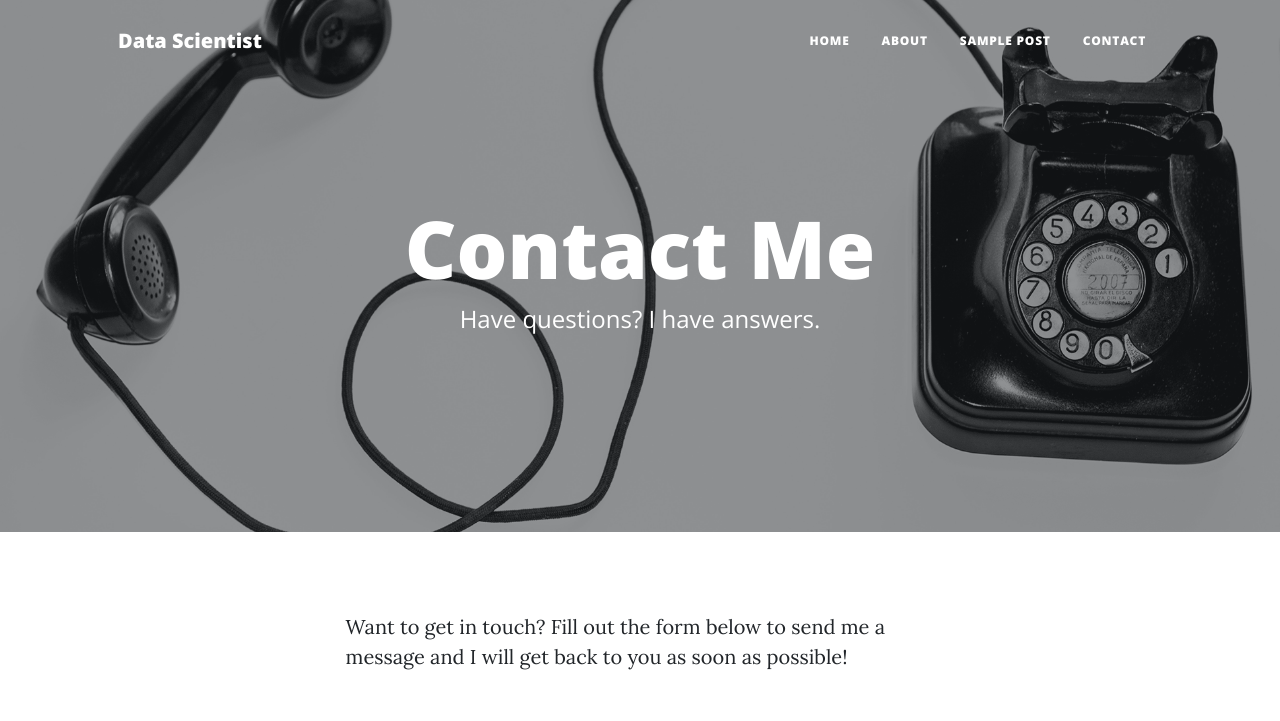
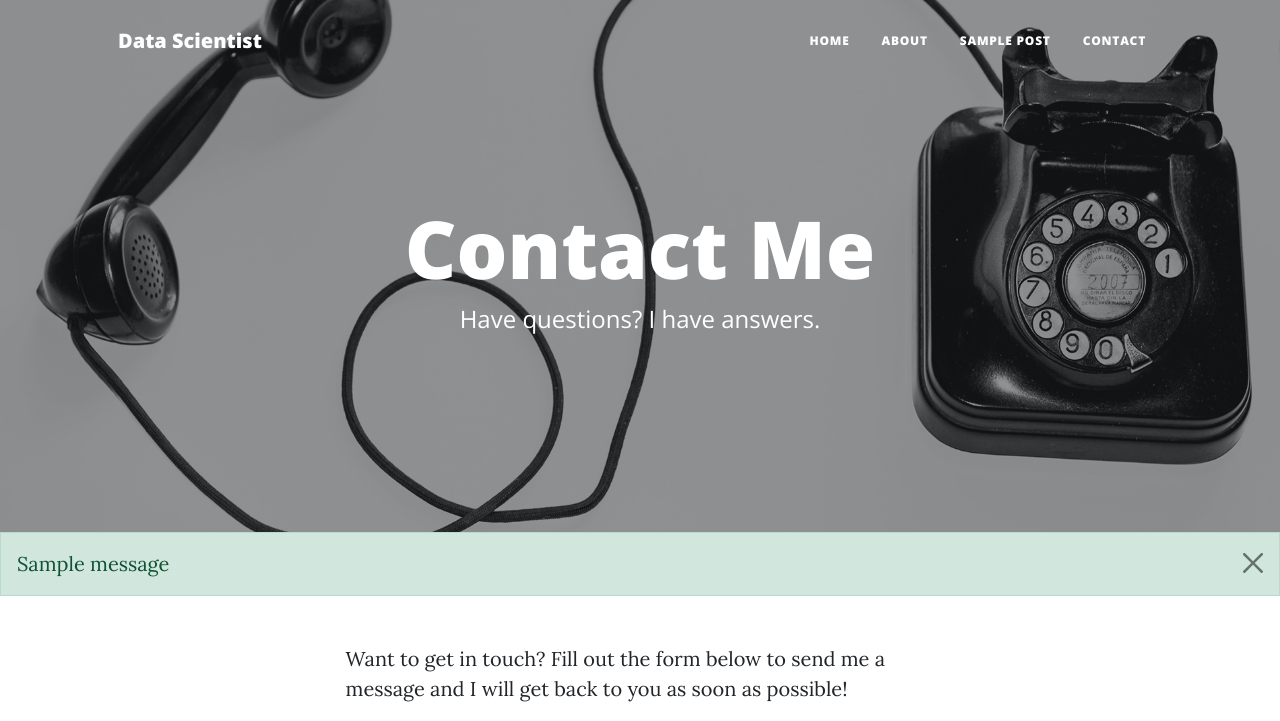
Before and after one commit to SukeshSKDEV/DataScienceFlaskBlog, a Flask app: page /contact in a window 1280 px wide. Shown: the top 721 px of the page. Run offline with Flask 2, Linux system fonts and the light colour scheme; one stand-in notice (Sample message) is shown; some libraries are stand-ins or nearby versions.

Commit message:
Message flashing for  successful submitting of contact details

```diff
--- a/main.py
+++ b/main.py
@@ -1,4 +1,4 @@
-from flask import Flask, render_template, request, session, redirect
+from flask import Flask, render_template, request, session, redirect, flash
 from werkzeug.utils import secure_filename
 import json
 from flask_sqlalchemy import SQLAlchemy
@@ -104,6 +104,7 @@ def contact():
                           sender=email,
                           recipients=[params['gmail-user']],
                           body=message+"\n"+phone)
+        flash('Thanks for submitting your details. We will get back to you soon.','success')
     return render_template('contact.html',params=params)
 
 @app.route('/post/<string:post_slug>',methods=['GET'])
--- a/templates/contact.html
+++ b/templates/contact.html
@@ -1,7 +1,7 @@
 {% extends "layout.html" %}
 {% block head %}
         <!-- Page Header-->
-        <header class="masthead" style="background-image: url('{{url_for('static', filename='assets/img/contact-bg.jpg')}}')">
+        <header class="masthead mb-0" style="background-image: url('{{url_for('static', filename='assets/img/contact-bg.jpg')}}')">
             <div class="container position-relative px-4 px-lg-5">
                 <div class="row gx-4 gx-lg-5 justify-content-center">
                     <div class="col-md-10 col-lg-8 col-xl-7">
@@ -13,6 +13,20 @@
                 </div>
             </div>
         </header>
+
+<!--    Message flashing  starts here-->
+    {% with messages = get_flashed_messages(with_categories=True) %}
+    {% if messages %}
+    {% for category, message in messages %}
+    <div class="alert alert-{{category}} alert-dismissible fade show" role="alert">
+      {{message}}
+      <button type="button" class="btn-close" data-bs-dismiss="alert" aria-label="Close"></button>
+    </div>
+    {% endfor %}
+    {% endif %}
+    {% endwith %}
+
+
         <!-- Main Content-->
         <main class="mb-4">
             <div class="container px-4 px-lg-5">
```
